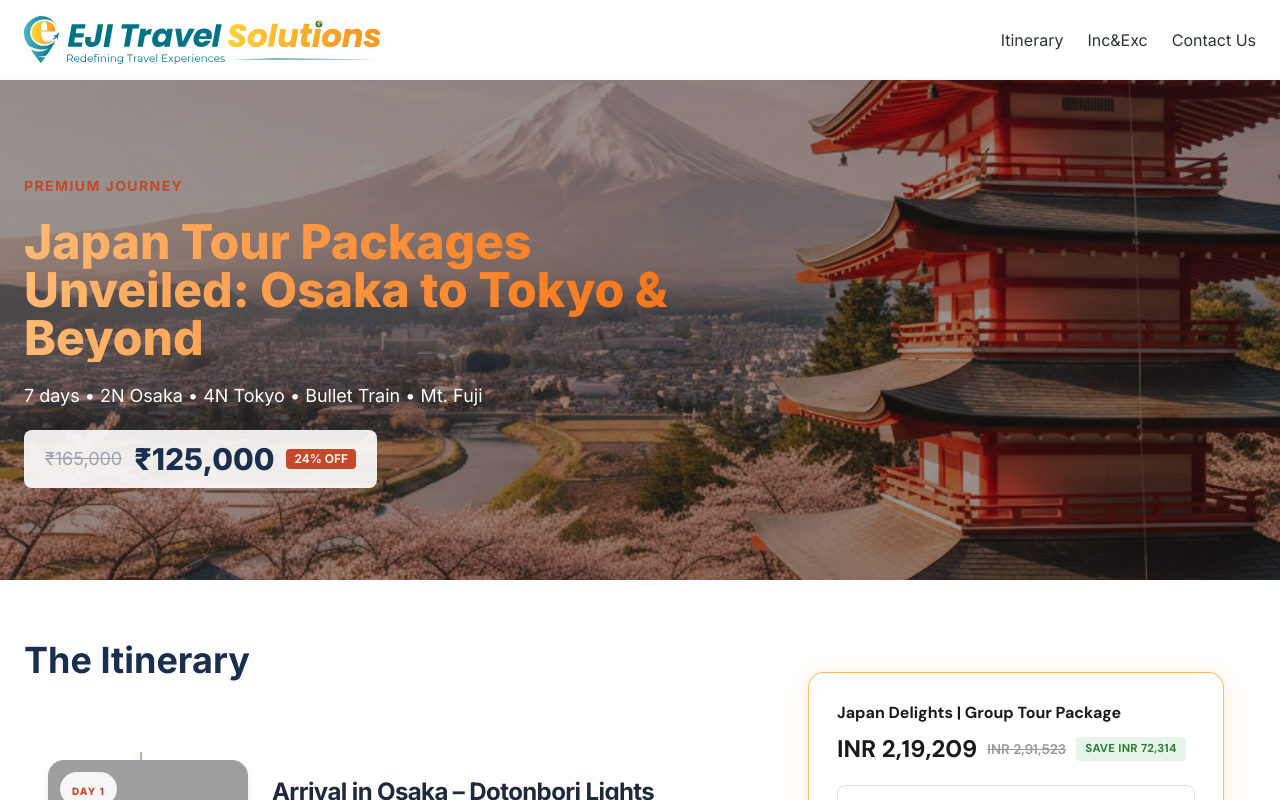
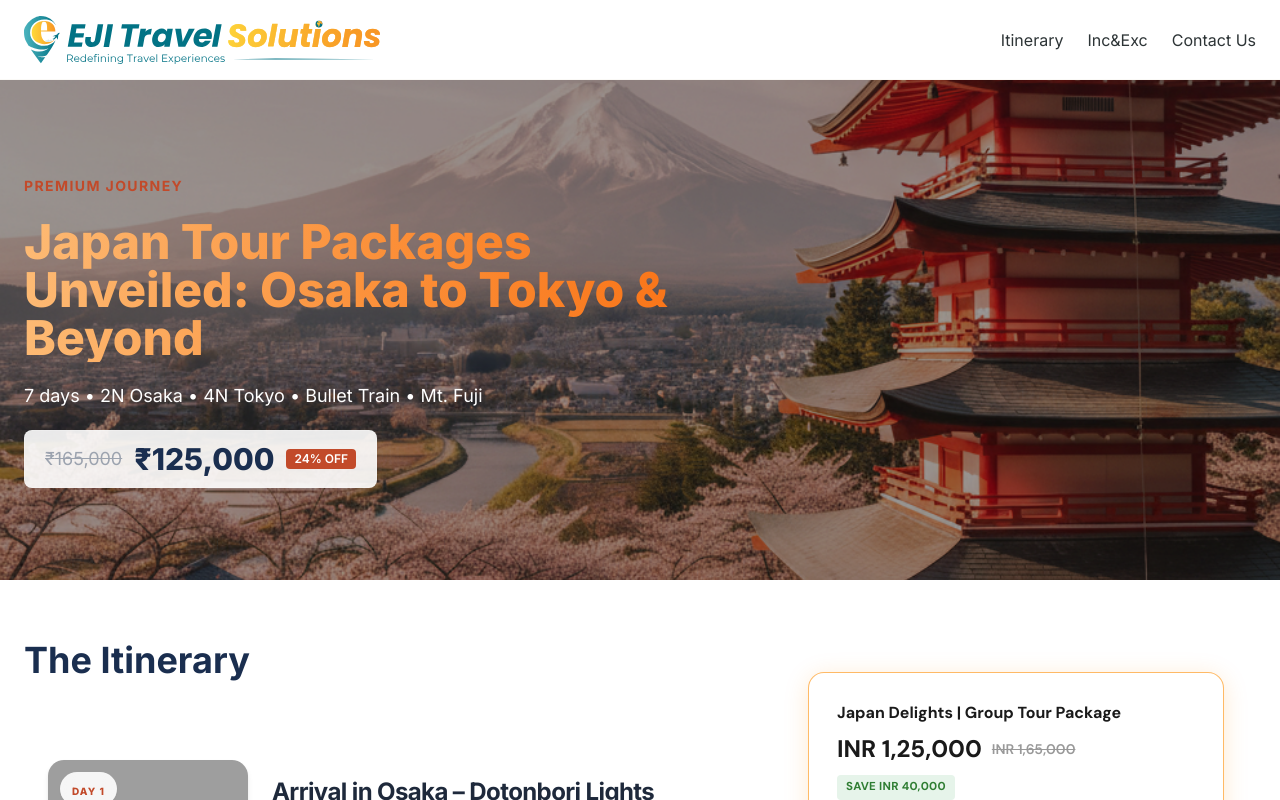
Before and after one commit to InquisitiveHarshit/eji_travel, a React (Vite) app in the folder client-react/: page / in a window 1280 px wide. Shown: the top 800 px of the page. Built offline with nearby package versions, Linux system fonts and the light colour scheme; grey boxes are pictures that could not be loaded.

Commit message:
ui_fixes and data in form is from the data.json

```diff
--- a/client-react/src/components/InquiryForm.jsx
+++ b/client-react/src/components/InquiryForm.jsx
@@ -1,5 +1,6 @@
 import { useState } from "react";
 import GlossyButton from './GlossyButton';
+import data from '../data/data.json';
 
 const countryCodes = [
   { code: "+91", country: "IN" },
@@ -76,6 +77,13 @@ function InquiryForm({ variant = "sidebar", id }) {
   const errorMsg = "text-[#e53935] text-[0.75rem] mt-1";
   const label = "text-[#999] text-[0.82rem] mb-1";
 
+  const { oldPrice, newPrice, discount } = data.tour.pricing;
+  const savings = oldPrice - newPrice;
+
+  const formatPrice = (price) => {
+    return `INR ${price.toLocaleString('en-IN')}`;
+  };
+
   if (submitted) {
     return (
       <div className="w-full  flex items-center justify-center p-4 sm:p-8 font-['DM_Sans',-apple-system,BlinkMacSystemFont,sans-serif]">
@@ -105,10 +113,10 @@ function InquiryForm({ variant = "sidebar", id }) {
           Japan Delights | Group Tour Package
         </p>
         <div className="flex items-center gap-2 sm:gap-2.5 mb-4 sm:mb-5 flex-wrap">
-          <span className="text-xl sm:text-2xl font-bold text-[#1a1a1a]">INR 2,19,209</span>
-          <span className="text-xs sm:text-sm text-[#999] line-through">INR 2,91,523</span>
+          <span className="text-xl sm:text-2xl font-bold text-[#1a1a1a]">{formatPrice(newPrice)}</span>
+          <span className="text-xs sm:text-sm text-[#999] line-through">{formatPrice(oldPrice)}</span>
           <span className="bg-[#e6f4ea] text-[#2e7d32] text-[0.72rem] font-bold px-2 sm:px-[9px] py-0.5 sm:py-[3px] rounded-[4px] tracking-wide whitespace-nowrap">
-            SAVE INR 72,314
+            SAVE {formatPrice(savings)}
           </span>
         </div>
 
--- a/client-react/src/components/ItineraryList.jsx
+++ b/client-react/src/components/ItineraryList.jsx
@@ -10,7 +10,7 @@ function ItineraryList({ itinerary }) {
       <LayoutGroup>
         <div className="flex flex-col gap-8 relative">
           {/* Vertical Timeline Line */}
-          <div className="absolute left-[20px] sm:left-[100px] top-0 bottom-0 w-0.5 bg-gradient-to-b from-accent/50 via-accent/20 to-transparent hidden sm:block" />
+          <div className="absolute left-[20px] sm:left-[100px] top-2 bottom-0 w-0.5 bg-gradient-to-b from-accent/50 via-accent/20 to-transparent hidden sm:block" />
 
           {itinerary.map((item, index) => (
             <motion.div
```
